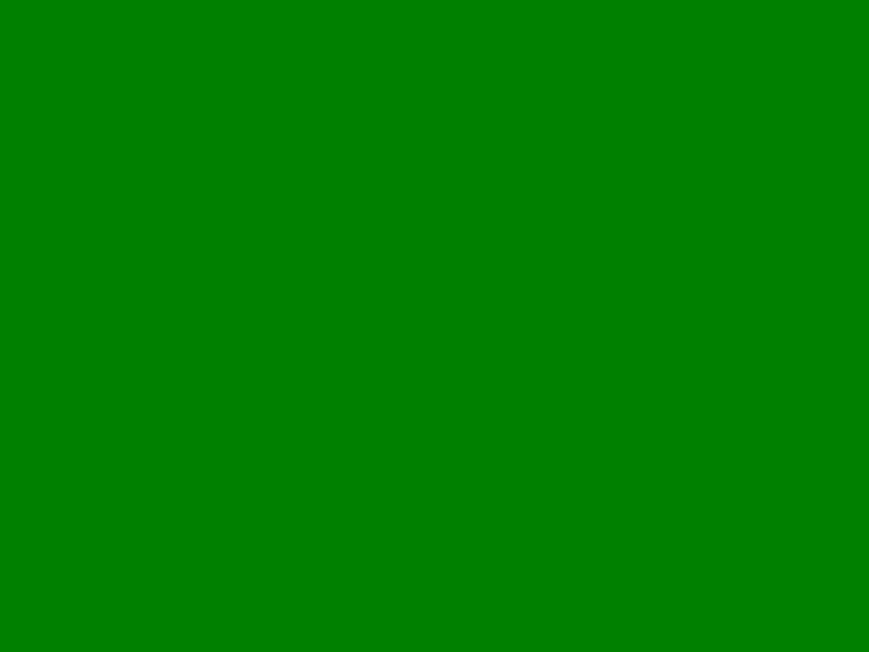
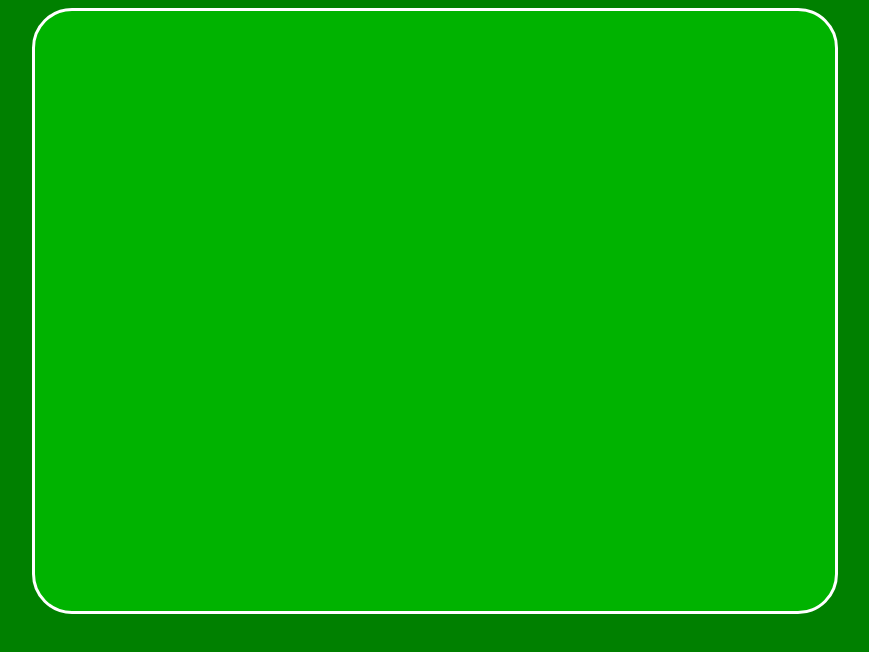
Before and after one commit to Lefentome38/TP_sass_jeu_cartes_decouverte, a website built with Vite: page index.html in a window 1280 px wide. Shown: the whole page, without its empty margins (205-1074 px from the left). Built offline with nearby package versions, Linux system fonts and the light colour scheme.

Commit message:
block vert claire et border blanc

```diff
--- a/index.html
+++ b/index.html
@@ -8,7 +8,7 @@
     <title>Vite + TS</title>
   </head>
   <body>
-    <div id="app"></div>
+    <div class="ZoneDeJeu"></div>
     <script type="module" src="/src/main.ts"></script>
   </body>
 </html>
--- a/src/style.scss
+++ b/src/style.scss
@@ -1,3 +1,14 @@
+$color-base: green;
+
 body {
-  background-color: green;
+  background-color: $color-base;
 }
+
+.ZoneDeJeu{
+  border: solid white;
+  margin: auto;
+  width: 800px;
+  height: 600px;
+  border-radius: 40px ;
+  background-color: lighten($color-base,10%);
+}
```
